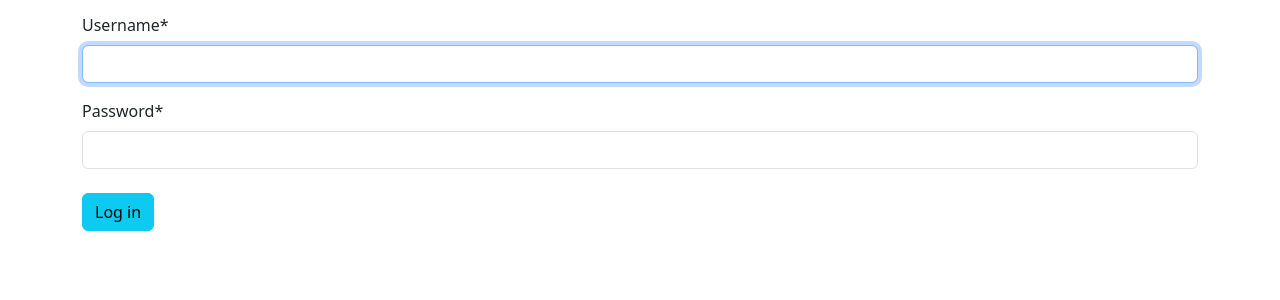
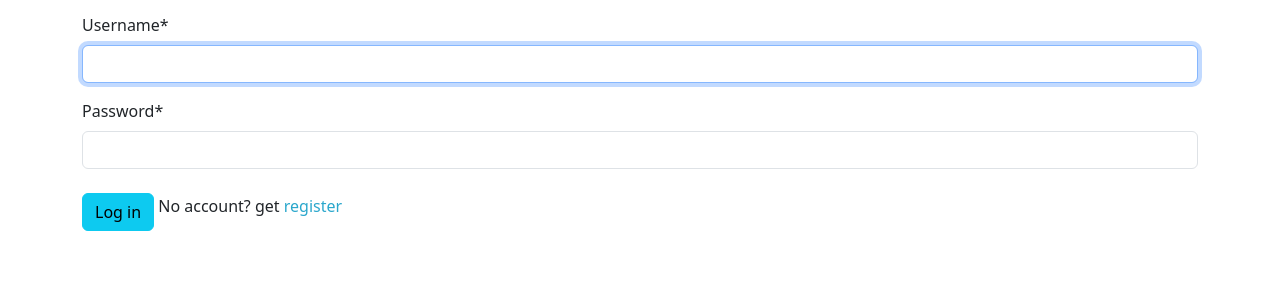
Before and after one commit to TolibjonD/goodreads, a Django app: page /users/login/ in a window 1280 px wide. Shown: the part 203-503 px from the top of the page. Run offline with Django 4.2, Linux system fonts and the light colour scheme; some libraries are stand-ins or nearby versions.

Commit message:
databse changed

```diff
--- a/templates/users/login.html
+++ b/templates/users/login.html
@@ -12,7 +12,7 @@
 <form action="" method="post">
     {% csrf_token %}
     {{ form |crispy }}
-    <button type="submit" class="btn btn-info mt-2">Log in</button>
+    <button type="submit" class="btn btn-info mt-2">Log in</button> No account? get <a href="{% url 'users:register' %}">register</a>
 </form>
 
 {% endblock content %}
```
